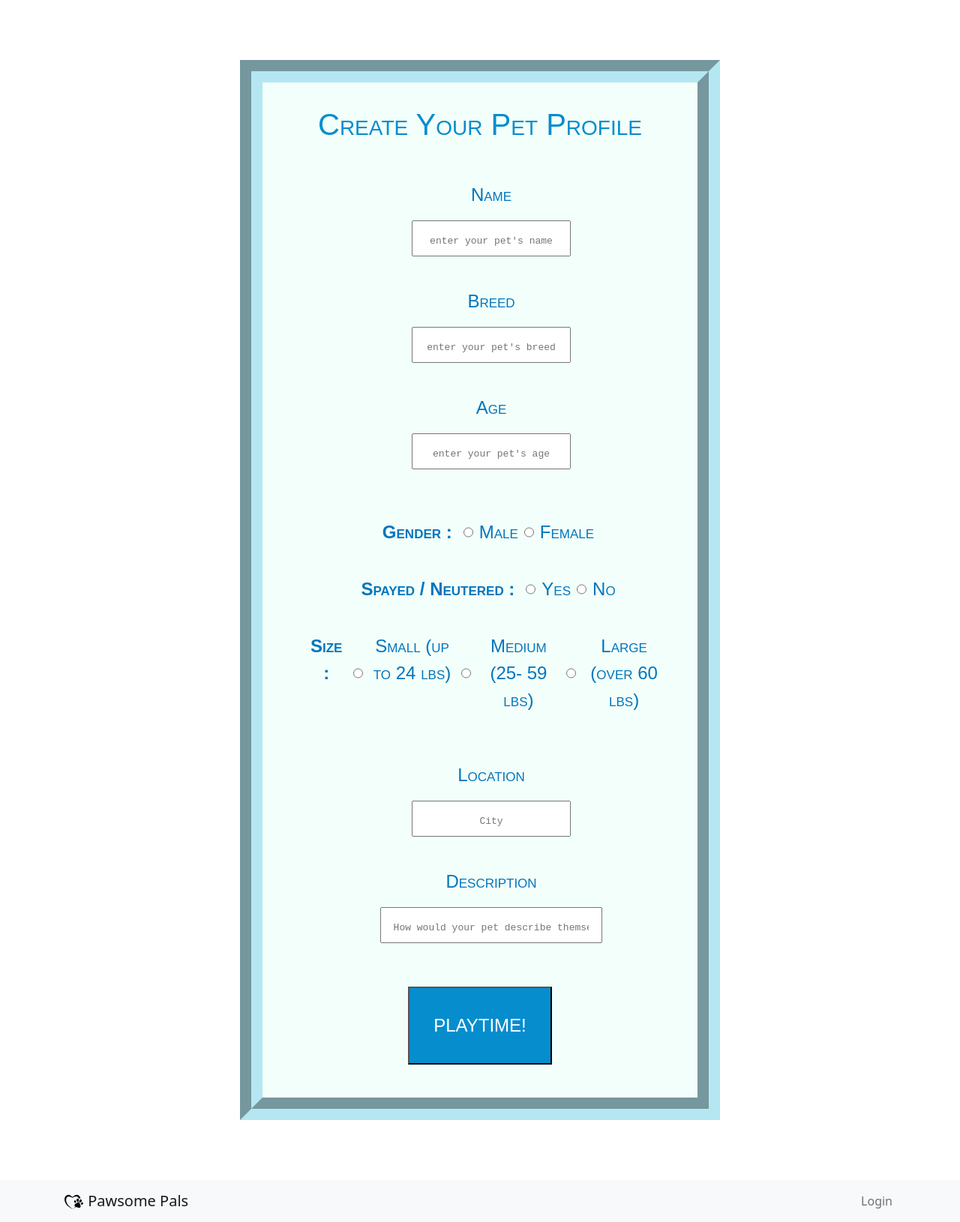
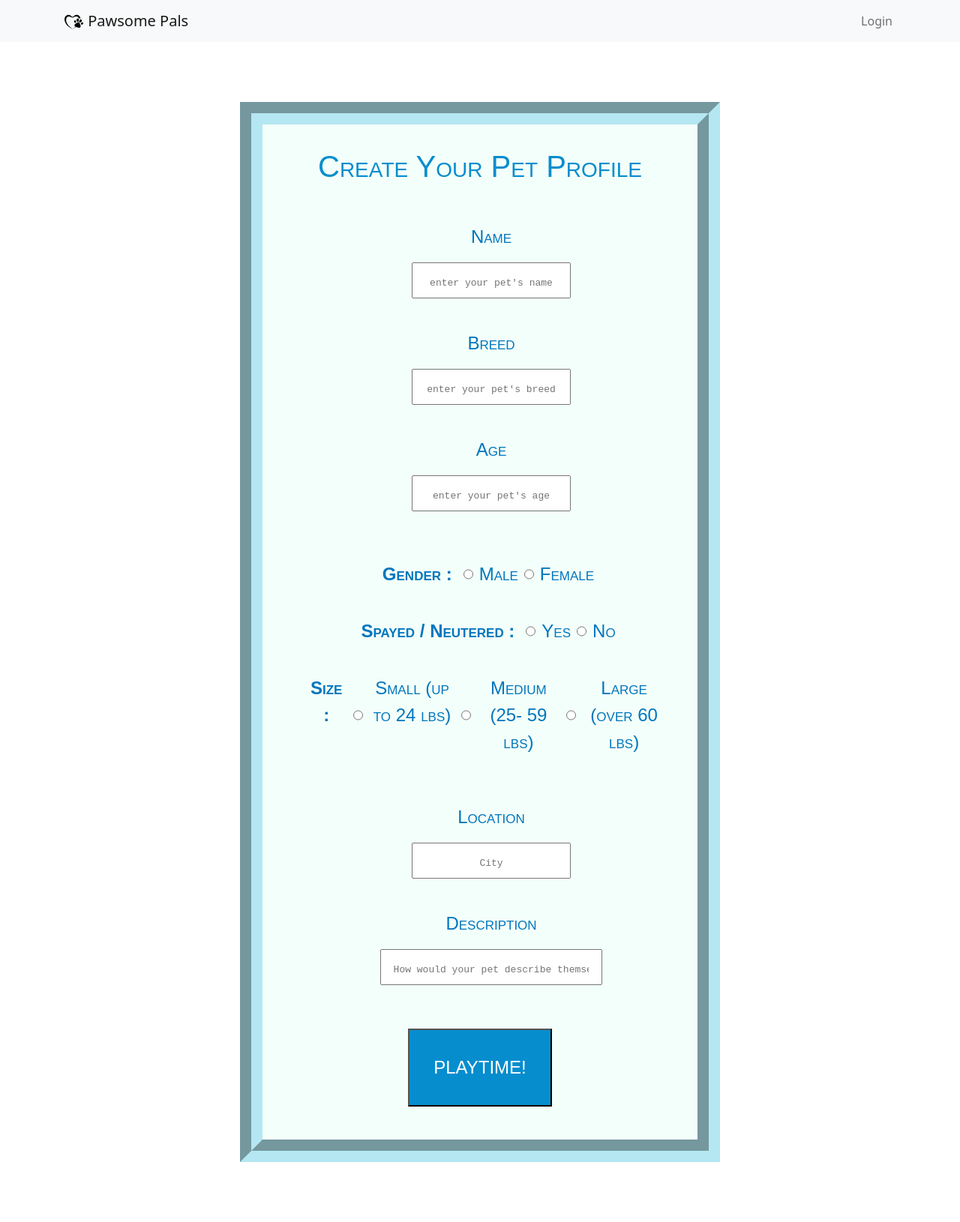
Before and after one commit to miaju/pawsome-pals, a React (Create React App) app: page / in a window 1280 px wide. Shown: the whole page at 75% size. Built offline with nearby package versions, Linux system fonts and the light colour scheme; no server answers.

Commit message:
move navbar to top

```diff
--- a/src/App.js
+++ b/src/App.js
@@ -26,8 +26,8 @@ function App() {
 
   return (
     <div className="App">
+    <NavBar/>
     <Form addPet={addPet}/>
-    <NavBar/>
     </div>
 
   );
```
